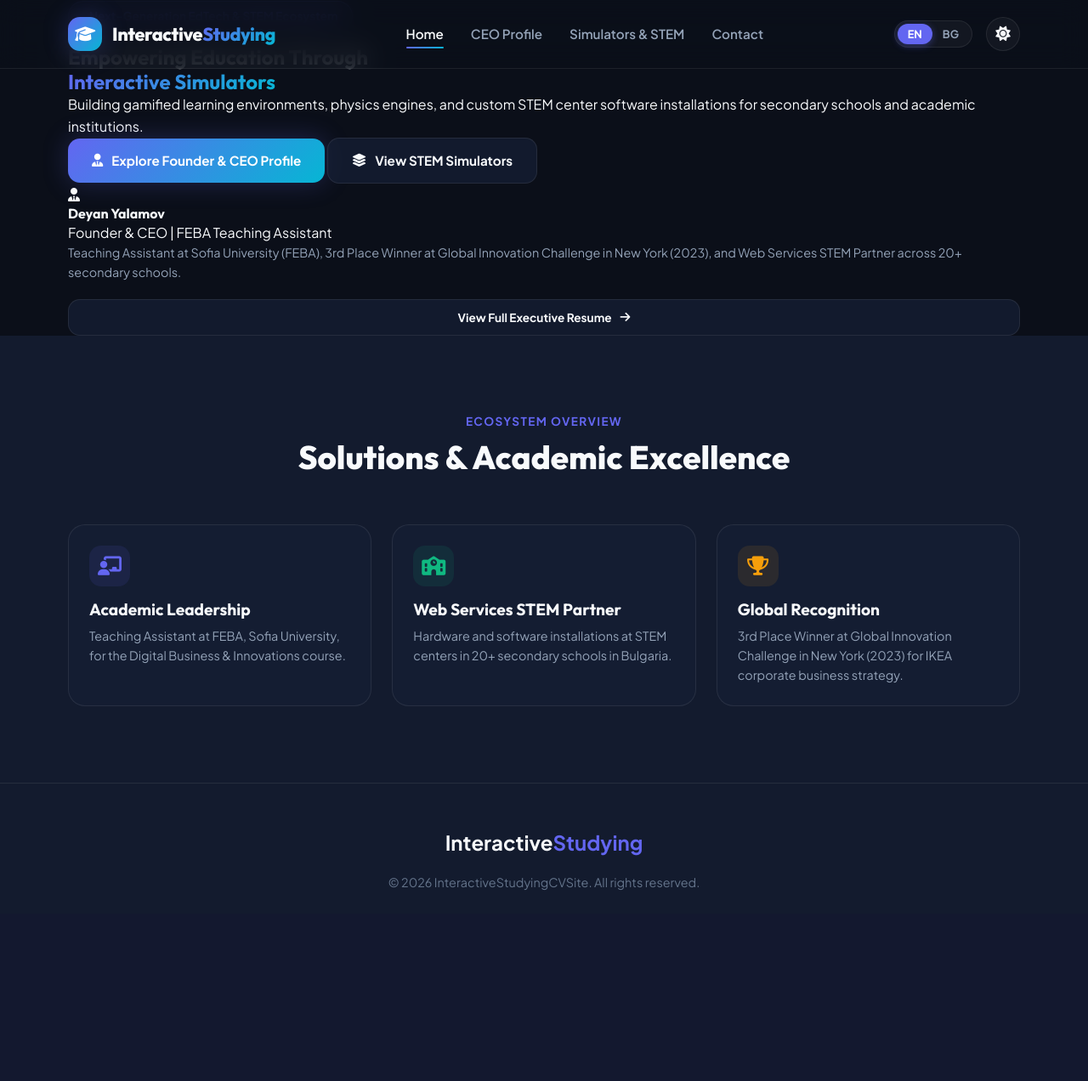
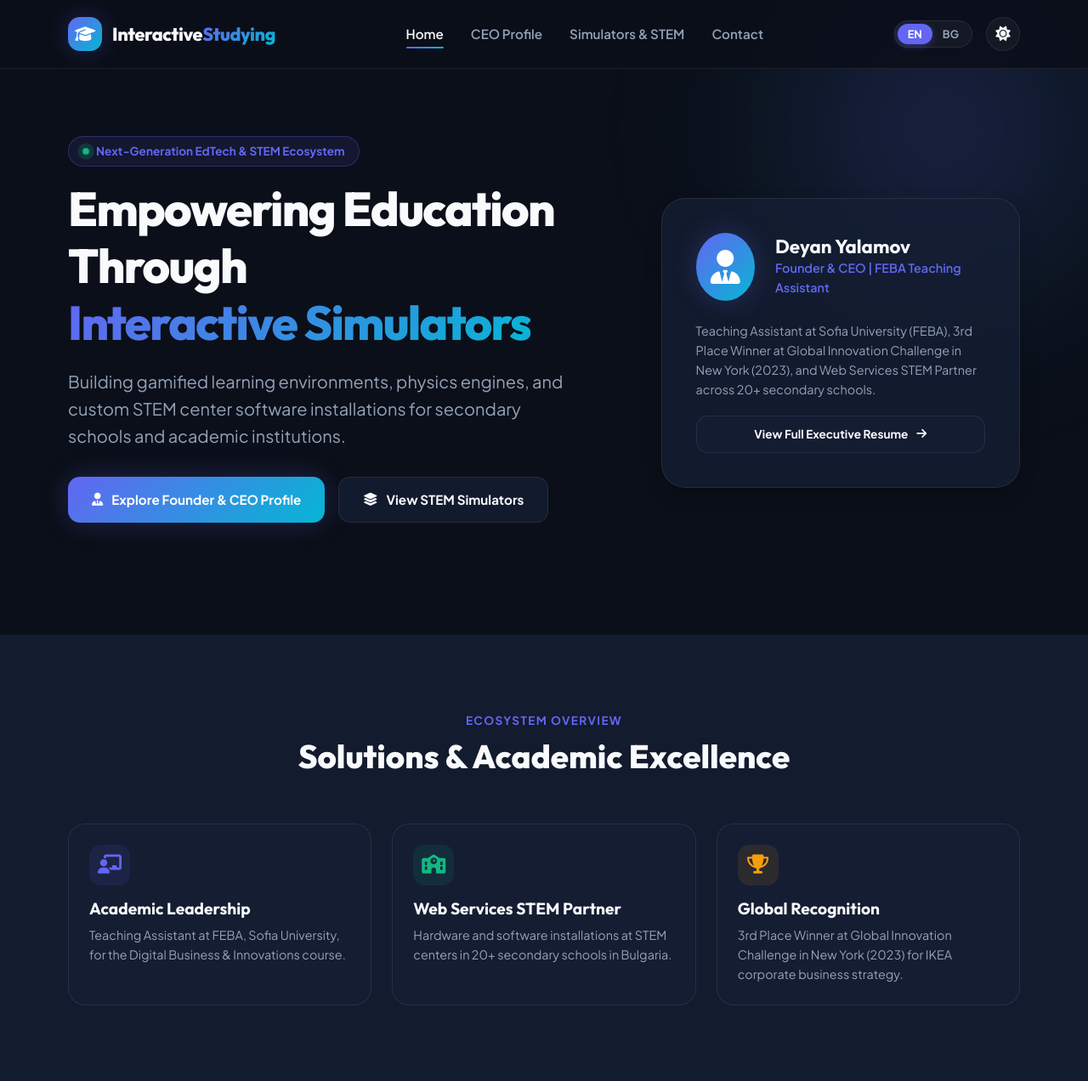
Before and after one commit to CraftyDGE/InteractiveStudyingCVSite, a PHP site: page / in a window 1280 px wide. Shown: the top 1272 px of the page at 85% size. Before the commit the page ends 1048 px from the top, so only its background shows below. Run offline with PHP 8.4, Linux system fonts and the light colour scheme.

Commit message:
Fix hero layout padding on homepage, use English company name Interactive Studying on ENG CEO page, and remove UIC numbers

```diff
--- a/style.css
+++ b/style.css
@@ -116,7 +116,7 @@ button {
   z-index: 1000;
   backdrop-filter: blur(16px);
   -webkit-backdrop-filter: blur(16px);
-  background: rgba(11, 15, 25, 0.8);
+  background: rgba(11, 15, 25, 0.85);
   border-bottom: 1px solid var(--border-color);
   transition: background var(--transition-normal);
 }
@@ -243,6 +243,123 @@ button {
 .theme-toggle:hover {
   background: var(--bg-card-hover);
   border-color: var(--accent-primary);
+}
+
+/* ==========================================================================
+   Hero Section (Homepage)
+   ========================================================================== */
+.hero {
+  padding: 160px 0 100px;
+  position: relative;
+  overflow: hidden;
+}
+
+.hero-bg-glow {
+  position: absolute;
+  top: -20%;
+  right: -10%;
+  width: 600px;
+  height: 600px;
+  background: radial-gradient(circle, rgba(99, 102, 241, 0.25) 0%, rgba(6, 182, 212, 0.05) 50%, transparent 70%);
+  filter: blur(80px);
+  pointer-events: none;
+  z-index: 0;
+}
+
+.hero-content-grid {
+  display: grid;
+  grid-template-columns: 1.2fr 0.8fr;
+  gap: 4rem;
+  align-items: center;
+  position: relative;
+  z-index: 1;
+}
+
+.hero-title {
+  font-size: 3.5rem;
+  font-weight: 800;
+  margin-bottom: 1.2rem;
+  letter-spacing: -0.03em;
+}
+
+.hero-subtitle {
+  font-size: 1.25rem;
+  color: var(--text-secondary);
+  margin-bottom: 2rem;
+  max-width: 600px;
+}
+
+.hero-ctas {
+  display: flex;
+  gap: 1rem;
+  margin-bottom: 2rem;
+  flex-wrap: wrap;
+}
+
+.badge-pulse {
+  width: 8px;
+  height: 8px;
+  border-radius: 50%;
+  background: var(--accent-emerald);
+  box-shadow: 0 0 10px var(--accent-emerald);
+  animation: pulse 2s infinite;
+}
+
+@keyframes pulse {
+  0% { transform: scale(0.95); box-shadow: 0 0 0 0 rgba(16, 185, 129, 0.7); }
+  70% { transform: scale(1); box-shadow: 0 0 0 8px rgba(16, 185, 129, 0); }
+  100% { transform: scale(0.95); box-shadow: 0 0 0 0 rgba(16, 185, 129, 0); }
+}
+
+.hero-visual {
+  position: relative;
+}
+
+.avatar-card {
+  background: var(--bg-card);
+  border: 1px solid var(--border-color);
+  backdrop-filter: blur(20px);
+  border-radius: var(--radius-xl);
+  padding: 2.5rem;
+  box-shadow: var(--shadow-md);
+  position: relative;
+  transition: transform var(--transition-normal);
+}
+
+.avatar-card:hover {
+  transform: translateY(-5px);
+  border-color: var(--border-highlight);
+}
+
+.avatar-header {
+  display: flex;
+  align-items: center;
+  gap: 1.5rem;
+  margin-bottom: 1.5rem;
+}
+
+.avatar-circle {
+  width: 80px;
+  height: 80px;
+  border-radius: 50%;
+  background: var(--gradient-brand);
+  display: flex;
+  align-items: center;
+  justify-content: center;
+  font-size: 2.5rem;
+  color: #fff;
+  box-shadow: var(--shadow-glow);
+}
+
+.avatar-info h4 {
+  font-size: 1.4rem;
+  font-weight: 700;
+}
+
+.avatar-info p {
+  color: var(--accent-primary);
+  font-size: 0.9rem;
+  font-weight: 600;
 }
 
 /* Page Banner (Subpages) */
@@ -708,6 +825,18 @@ button {
 
 /* Responsive */
 @media (max-width: 992px) {
+  .hero-content-grid {
+    grid-template-columns: 1fr;
+    text-align: center;
+    gap: 3rem;
+  }
+  .hero-subtitle {
+    margin-left: auto;
+    margin-right: auto;
+  }
+  .hero-ctas {
+    justify-content: center;
+  }
   .ceo-grid {
     grid-template-columns: 1fr;
     gap: 2.5rem;
@@ -718,6 +847,9 @@ button {
   .nav-links {
     display: none;
   }
+  .hero-title {
+    font-size: 2.5rem;
+  }
   .page-title {
     font-size: 2.2rem;
   }
```
Also changed, not shown: ceo.html (+16 -16 lines), contact.html (+4 -4 lines).
